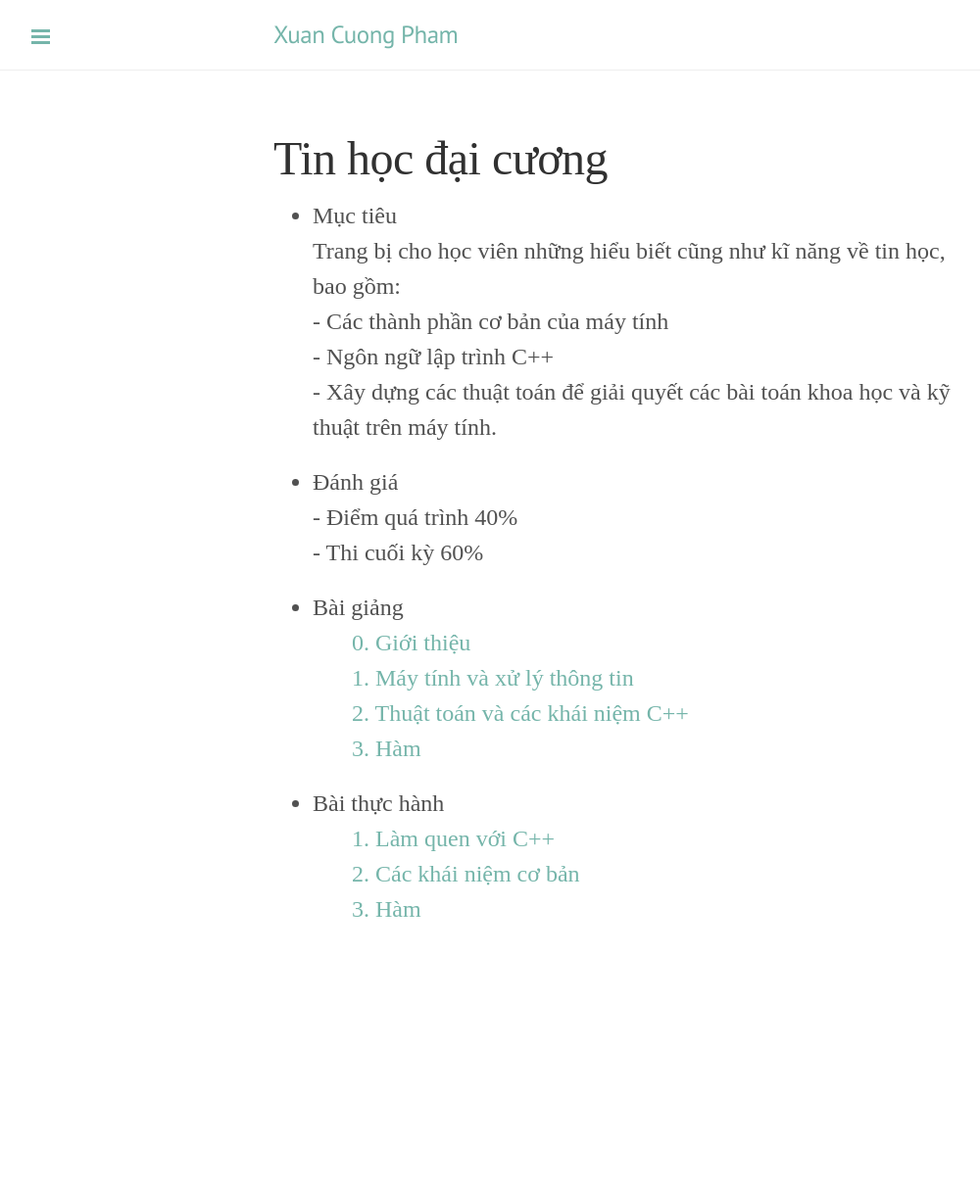
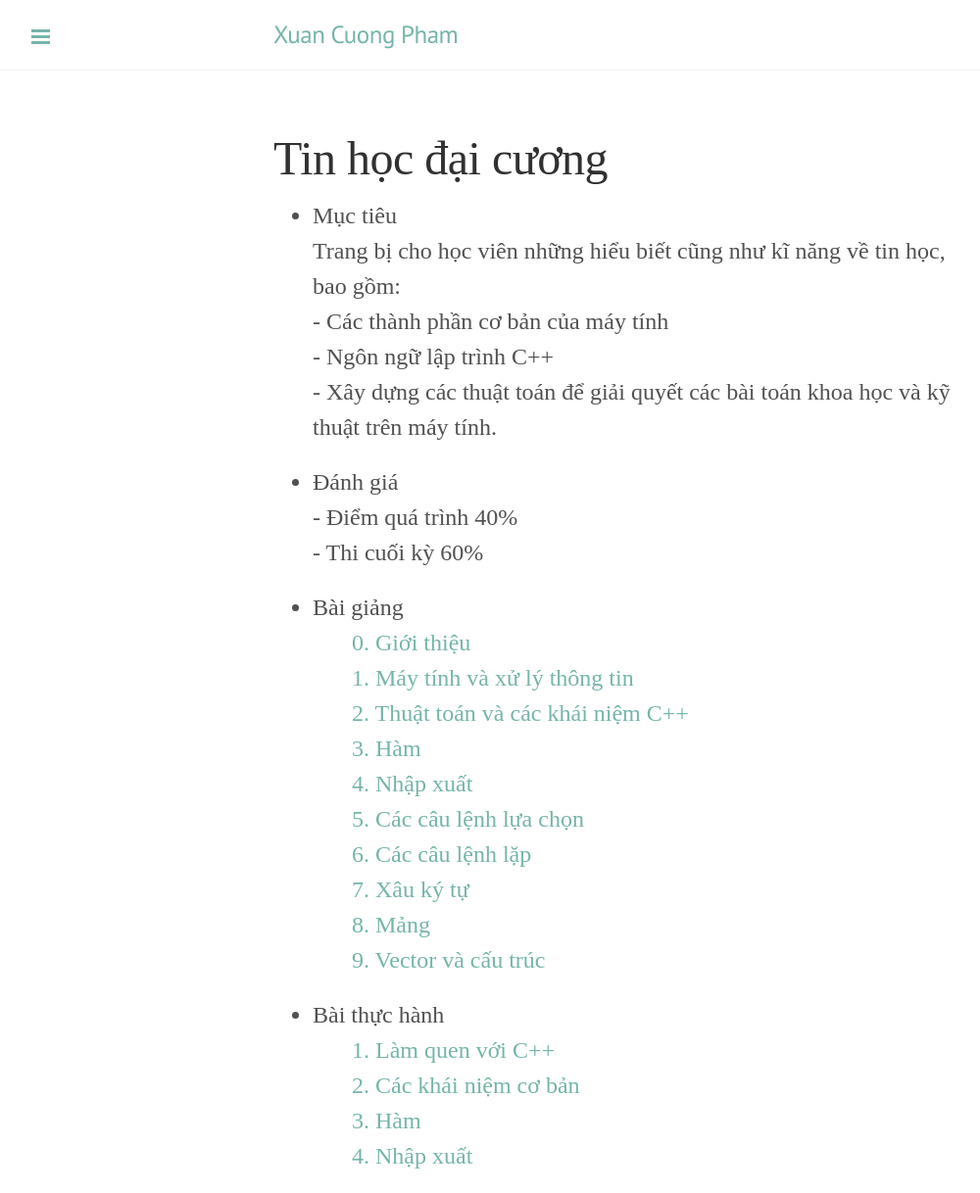
Before and after one commit to villahp/villahp.github.io, a Jekyll site: the page built from teaching/tdc.html, in a window 1280 px wide. Shown: the whole page at 98% size, without its empty margins (1-1001 px from the left). Built offline with Jekyll 4.4.1, drawn with Linux system fonts in a browser that asks for light colours; Markdown is read by kramdown in place of the engine named in the settings; before the commit the page ends 966 px from its top, so only the background shows below that.

Commit message:
Update content for TDC course

```diff
--- a/teaching/tdc.html
+++ b/teaching/tdc.html
@@ -25,6 +25,12 @@ title: Tin đại cương
 		<li> <a href="/download/TDC_chap_1.pdf">1. Máy tính và xử lý thông tin</a>
 		<li> <a href="/download/TDC_chap_2.pdf">2. Thuật toán và các khái niệm C++</a>
 		<li> <a href="/download/TDC_chap_3.pdf">3. Hàm</a>
+		<li> <a href="/download/TDC_chap_4.pdf">4. Nhập xuất</a>
+		<li> <a href="/download/TDC_chap_5.pdf">5. Các câu lệnh lựa chọn</a>
+		<li> <a href="/download/TDC_chap_6.pdf">6. Các câu lệnh lặp</a>
+		<li> <a href="/download/TDC_chap_7.pdf">7. Xâu ký tự</a>
+		<li> <a href="/download/TDC_chap_8.pdf">8. Mảng</a>
+		<li> <a href="/download/TDC_chap_9.pdf">9. Vector và cấu trúc</a>
 	</ul>
 
 	<li> Bài thực hành
@@ -32,6 +38,7 @@ title: Tin đại cương
 		<li> <a href="/download/TH-TDC/TH 1.pdf">1. Làm quen với C++</a>
 		<li> <a href="/download/TH-TDC/TH 2.pdf">2. Các khái niệm cơ bản</a>
 		<li> <a href="/download/TH-TDC/TH 3.pdf">3. Hàm</a>
+		<li> <a href="/download/TH-TDC/TH 3.pdf">4. Nhập xuất</a>
 	</ul>
 </ul>
 </font>
```
Also changed, not shown: 7 other files.
